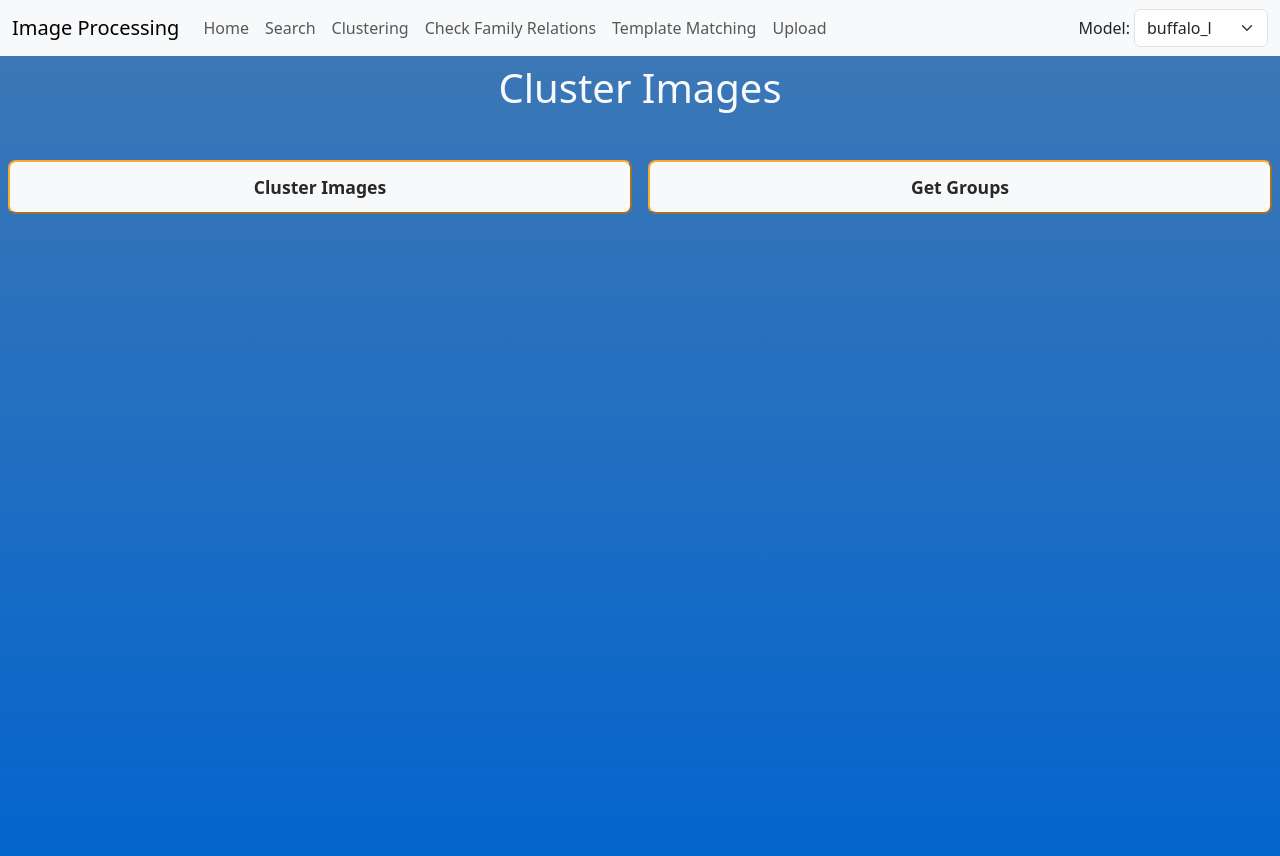
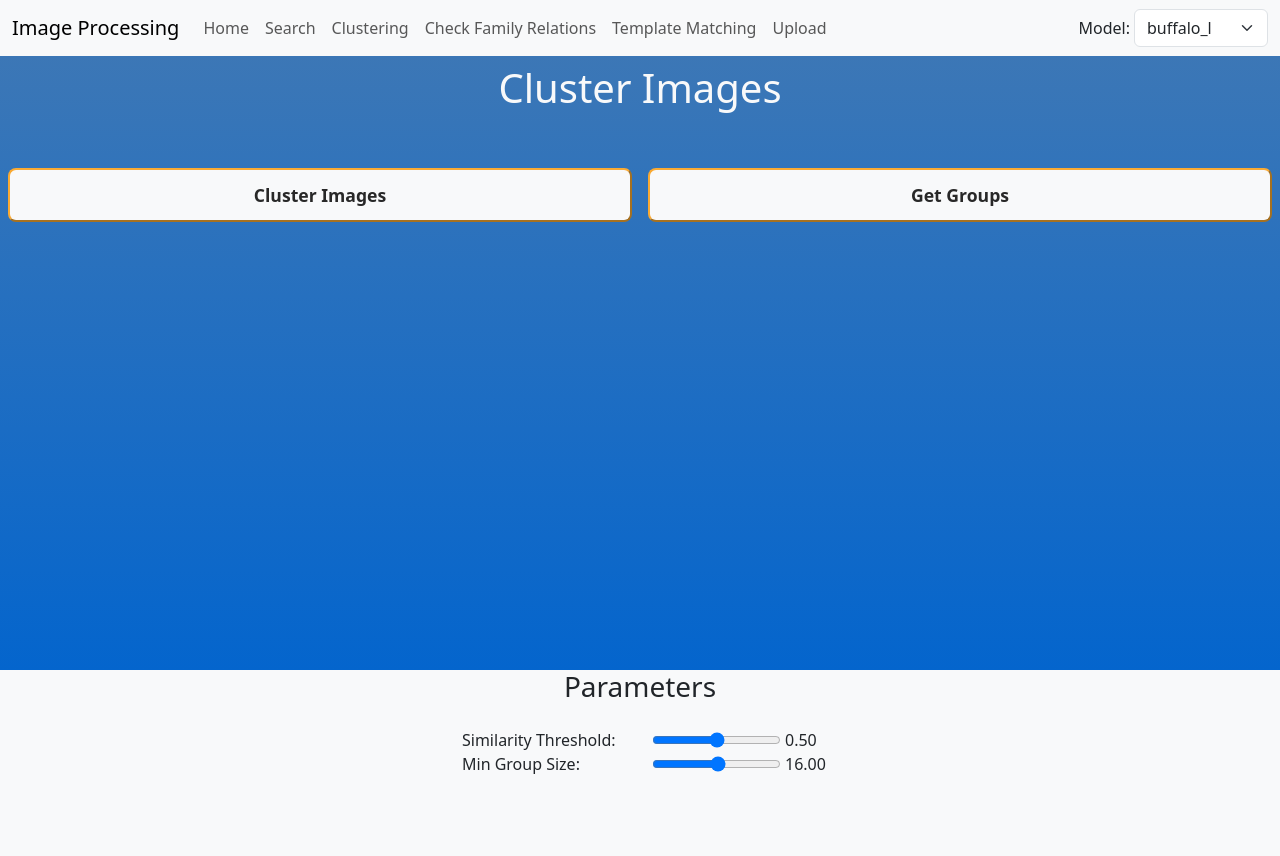
Before and after one commit to ofekhta1/Face-Frontend, a Flask app: page /clustering in a window 1280 px wide. After the commit the page ends 774 px from the top, so only its background shows below. Run offline with Flask 3, Linux system fonts and the light colour scheme.

Commit message:
add parameters

```diff
--- a/app.py
+++ b/app.py
@@ -46,7 +46,7 @@ def search():
     errors = []
     model_name = session.get("model_name","")
     faces_length = session.get("faces_length",[0,0])
-    current_images = session.get("current_images", [None,None])
+    current_images = session.get("current_images", [])
     images=[]
     combochanges = session.get("selected_faces", [-2, -2])
     if request.method == "POST":
@@ -108,12 +108,17 @@ def clustering():
     messages = []
     groups = session.get("groups", {})
     model_name = session.get("model_name","")
+    parameters = session.get("parameters", {})
 
     if request.method == "POST":
         model_name=request.form.get("model_name",default="buffalo_l",type=str);
         try:
             jsonStr = request.form.get("jsonData", "")
-            groups = json.loads(jsonStr)
+            data = json.loads(jsonStr)
+            groups=data["groups"]
+            parameters['similarity_thresh']=data["similarity_thresh"];
+            parameters['min_group_size']=data["min_group_size"];
+
             session["groups"] = groups
         except Exception as e:
             print("failed to display clustering results because:")
@@ -121,12 +126,14 @@ def clustering():
 
 
     session["model_name"] = model_name
+    session["parameters"] = parameters
 
     return render_template(
         "clustering.html",
         groups=groups,
         model_name=model_name,
         errors=errors,
+        parameters=parameters,
         messages=messages,
     )
 
@@ -138,9 +145,12 @@ def check_family():
 
     model_name = session.get("model_name","")
     faces_length = session.get("faces_length", [0, 0])
+    parameters = session.get("parameters", {})
     current_images = session.get("current_images", [])
     combochanges = session.get("selected_faces", [-2, -2])
     if request.method == "POST":
+        similarity_thresh=request.form.get("SimilarityThreshold",default=0.5,type=float);
+        parameters['similarity_thresh']=similarity_thresh
         model_name=request.form.get("model_name",default="buffalo_l",type=str);
         combochanges= extract_face_selection_from_request(request);
         action = request.form.get("action")
@@ -161,7 +171,10 @@ def check_family():
                     current_images[index]=data['enhanced_image']
         elif(action=="Check_Family"):
             url = SERVER_URL + "/api/check_family"
-            response = req.post(url, data={"images": current_images,"selected_faces":combochanges,"model_name":model_name})
+            response = req.post(url, data={"images": current_images,
+                                           "selected_faces":combochanges,
+                                           "similarity_thresh":similarity_thresh,
+                                           "model_name":model_name})
             data = response.json()
             errors = errors + data["errors"]
             messages = messages + data["messages"]
@@ -177,6 +190,7 @@ def check_family():
 
 
 
+    session["parameters"] = parameters
     session["current_images"] = current_images
     session["selected_faces"] = combochanges
     session["model_name"] = model_name
@@ -188,6 +202,7 @@ def check_family():
         model_name=model_name,
         faces_length=faces_length,
         selected_faces=combochanges,
+        parameters=parameters,
         errors=errors,
         messages=messages,
     )
@@ -258,19 +273,19 @@ def template_matching():
 
 @app.route("/", methods=["GET", "POST"])
 def index():
-    images = []
     messages = []
     errors = []
     action = request.form.get("action")
     model_name = session.get("model_name", "")
-    uploaded_images = session.get("uploaded_images", [])
     faces_length = session.get("faces_length", [0, 0])
     current_images = session.get("current_images", [])
-    #current_detect_images="detected_"+current_images
+    parameters = session.get("parameters", {})
     combochanges = session.get("selected_faces", [-2, -2])
 
     if request.method == "POST":
         model_name=request.form.get("model_name",default="buffalo_l",type=str);
+        similarity_thresh=request.form.get("SimilarityThreshold",default=0.5,type=float);
+        parameters['similarity_thresh']=similarity_thresh
         combochanges= extract_face_selection_from_request(request);
         if action == "Upload":
             temp_err=upload_from_request(request,current_images,faces_length,model_name)
@@ -320,7 +335,10 @@ def index():
             if len(current_images) > 0:
                 response = req.post(
                     url,
-                    data={"image": current_images[0], "model_name":model_name,"selected_face": combochanges[0]},
+                    data={"image": current_images[0],
+                           "model_name":model_name,
+                           "selected_face": combochanges[0],
+                           "similarity_thresh":similarity_thresh}
                 )
                 data = response.json()
                 errors = errors + data["errors"]
@@ -333,7 +351,14 @@ def index():
                         current_images[1] = most_similar_image
                     combochanges[1] = data["face"]
                     faces_length[1] = data["face_length"]
+                else:
+                    if len(current_images) == 2:
+                        del current_images[1]
+                    combochanges[1]=-2
+                    faces_length[1]=0
+
             else:
+
                 errors.append("No images uploaded!")
 
         elif action == "improve":
@@ -352,18 +377,17 @@ def index():
 
 
 
+        session["parameters"] = parameters
         session["model_name"] = model_name
         session["current_images"] = current_images
         session["selected_faces"] = combochanges
-        session["uploaded_images"] = uploaded_images
         session["faces_length"] = faces_length
 
-    images = uploaded_images
 
     return render_template(
         "image.html",
-        images=images,
         model_name=model_name,
+        parameters=parameters,
         current=current_images,
         faces_length=faces_length,
         selected_faces=combochanges,
--- a/static/css/image.css
+++ b/static/css/image.css
@@ -6,11 +6,13 @@
   --black-1:#282828;
 }
 .content{
-  min-height: 100vh;
   background-image: linear-gradient( #3C77B6,var(--clr-2)) !important;
   background-color: var(--clr-2) !important;
-  position: absolute;
   width: 100%;
+  flex:1;
+}
+html,body{
+  height: 100%;
 }
 .content > h1 {
   position: relative;
@@ -27,9 +29,9 @@ pointer-events: none; /* Disable pointer events */
 opacity: 0.7;
 }
 .main-container{
-  display: flex;
   align-items: center;
   justify-content: center;
+  flex:1;
 }
 .drag-area{
   border: 2px dashed var(--clr-1);
--- a/static/js/clustering.js
+++ b/static/js/clustering.js
@@ -8,10 +8,11 @@ $('.editButton').click(function () {
     inputElement.after(confirmButton);
 
     confirmButton.click(async function(){
+        model_name=$("#modelNameSelect").val()
         var updatedText = inputElement.val();
         var newTextElement = $('<div>').addClass('editableText').text(updatedText);
         inputElement.replaceWith(newTextElement);
-        jsonData = JSON.stringify({ old: currentText, new: updatedText });
+        jsonData = JSON.stringify({ old: currentText, new: updatedText,model_name:model_name });
         let response = await postData("change_group_name", jsonData);
         console.log(response);
         confirmButton.remove();
@@ -21,30 +22,29 @@ $('.editButton').click(function () {
 
 
 $("#clusterBtn").on("click", async function () {
+    await get_clusters(true);
+});
+$("#groupsBtn").on("click", async function () {
+    await get_clusters(false);
+});
+async function get_clusters(retrain){
     model_name=$("#modelNameSelect").val()
-    data=JSON.stringify({max_distance:0.5,min_samples:4,retrain:true,model_name:model_name});
+    let max_distance=1-$("#SimilarityThreshold").val()
+    let min_group_size=$("#MinGroupSize").val()
+    data=JSON.stringify({max_distance:max_distance,min_samples:min_group_size,retrain:retrain,model_name:model_name});
     let response = await postData("cluster",data);
     const filteredData = {};
+    filteredData["groups"]={}
     for (const key in response) {
         if (Array.isArray(response[key]) && response[key].length <= 400) {
-            filteredData[key] = response[key];
+            filteredData["groups"][key] = response[key];
         }
     }
+    filteredData["similarity_thresh"]=1-max_distance
+    filteredData["min_group_size"]=min_group_size
+
     sendJsonFormPost("clustering", filteredData);
-});
-$("#groupsBtn").on("click", async function () {
-    model_name=$("#modelNameSelect").val()
-    data=JSON.stringify({max_distance:0.5,min_samples:4,model_name:model_name});
-    let response = await postData("cluster",data);
-    const filteredData = {};
-    for (const key in response) {
-        if (Array.isArray(response[key]) && response[key].length <= 20) {
-            filteredData[key] = response[key];
-        }
-    }
-    sendJsonFormPost("clustering", filteredData);
-});
-
+}
 
 async function handleFaceClick(src) {
     let result = getOriginalImagePath(src)
--- a/static/js/shared.js
+++ b/static/js/shared.js
@@ -10,6 +10,9 @@ async function postData(endpoint, data) {
   } catch (error) {
     console.error("Error:", error);
   }
+}
+function updateRangeOutput(element){
+  element.nextElementSibling.value = parseFloat(element.value).toFixed(2)
 }
 async function getData(endpoint) {
   try {
--- a/templates/base.html
+++ b/templates/base.html
@@ -1,5 +1,5 @@
 <!DOCTYPE html>
-<html lang="en">
+<html lang="en" >
 
 <head>
   <meta charset="UTF-8" />
@@ -17,7 +17,7 @@
 
 </head>
 
-<body>
+<body class="d-flex flex-column">
 
 
   <script>
@@ -34,7 +34,7 @@
 <script src="{{url_for('static', filename='js/shared.js')}}"></script>
 <script src="https://code.jquery.com/jquery-3.7.1.min.js"
 integrity="sha256-/JqT3SQfawRcv/BIHPThkBvs0OEvtFFmqPF/lYI/Cxo=" crossorigin="anonymous"></script>
-<nav class="navbar navbar-expand-lg bg-body-tertiary">
+<nav class=" navbar navbar-expand-lg bg-body-tertiary">
   <div class="container-fluid">
     <a class="navbar-brand" href="#">Image Processing</a>
     <button class="navbar-toggler" type="button" data-bs-toggle="collapse" data-bs-target="#navbarSupportedContent" aria-controls="navbarSupportedContent" aria-expanded="false" aria-label="Toggle navigation">
@@ -98,7 +98,6 @@ integrity="sha256-/JqT3SQfawRcv/BIHPThkBvs0OEvtFFmqPF/lYI/Cxo=" crossorigin="ano
     </div>
   </div>
   {% block content %} {% endblock %}
-
 </body>
 <script>
   $("#modelNameSelect").val(model_name)
@@ -115,5 +114,8 @@ integrity="sha256-/JqT3SQfawRcv/BIHPThkBvs0OEvtFFmqPF/lYI/Cxo=" crossorigin="ano
             value: model_name
         }).appendTo(form)
   })
+  $('.parameter').on("input",(e)=>updateRangeOutput(e.target)).each((index,elem)=>{
+      updateRangeOutput(elem);
+  })
 </script>
 </html>
--- a/templates/clustering.html
+++ b/templates/clustering.html
@@ -3,12 +3,13 @@
 
 
 <div class="content">
-    <h1 class="text-light m-4 text-center user-select-none">Cluster Images</h1>
-    <div class="main-container mb-5">
+
+    <h1 class="text-light p-4 text-center user-select-none">Cluster Images</h1>
+    <div class="main-container d-flex mb-5 position-relative">
         <button id="clusterBtn" class="submit-btn rounded-3 w-75 m-2" type="button">Cluster Images</button>
         <button id="groupsBtn" class="submit-btn rounded-3 w-75 m-2" type="button">Get Groups</button>
     </div>
-    <div class="row m-0">
+    <div class="row m-0 position-relative">
 
         {% for groupId, faces in groups.items() %}
         <div class="col-12">
@@ -30,9 +31,38 @@
             {% endfor %}
         </div>
     </div>
+
+    <div class="bg-light w-100 pb-4 position-relative">
+        <h3 class="text-center pb-3">Parameters</h3>
+        <div class="container">
+            <div class="row">
+                <div class="offset-4 col-2">Similarity Threshold:</div>
+                <div class="col-1 d-flex">
+                    <input class="parameter" min="0" max="1" value="0.5" step="0.05"
+                    id="SimilarityThreshold" type="range" name="SimilarityThreshold" />
+                    <output class="ms-1"></output>
+                </div>
+            </div>
+            <div class="row">
+                <div class="offset-4 col-2">Min Group Size:</div>
+                <div class="col-1 d-flex">
+                    <input class="parameter" min="1" max="30" value="0.5" step="1"
+                    id="MinGroupSize" type="range" name="MinGroupSize" />
+                    <output class="ms-1"></output>
+                </div>
+            </div>
+        </div>
+    </div>
+
 </div>
 
 
 
+<script>
+     const similarity_thresh = parseFloat('{{parameters["similarity_thresh"]}}');
+    $('#SimilarityThreshold').val(similarity_thresh)
+    const min_group_size = parseInt('{{parameters["min_group_size"]}}');
+    $('#MinGroupSize').val(min_group_size)
+</script>
 <script src="{{url_for('static', filename='js/clustering.js')}}"></script>
 {% endblock %}
```
Also changed, not shown: templates/check_family.html (+20 -5 lines), templates/image.html (+24 -9 lines).
